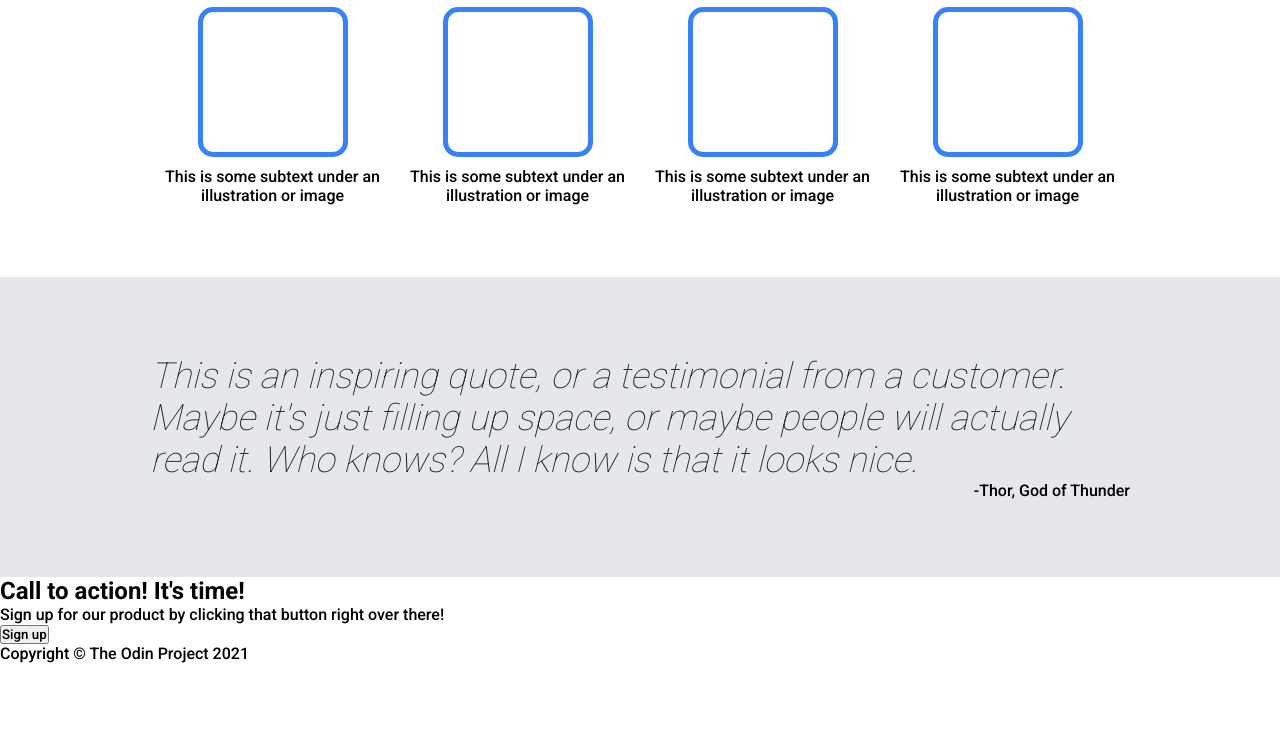
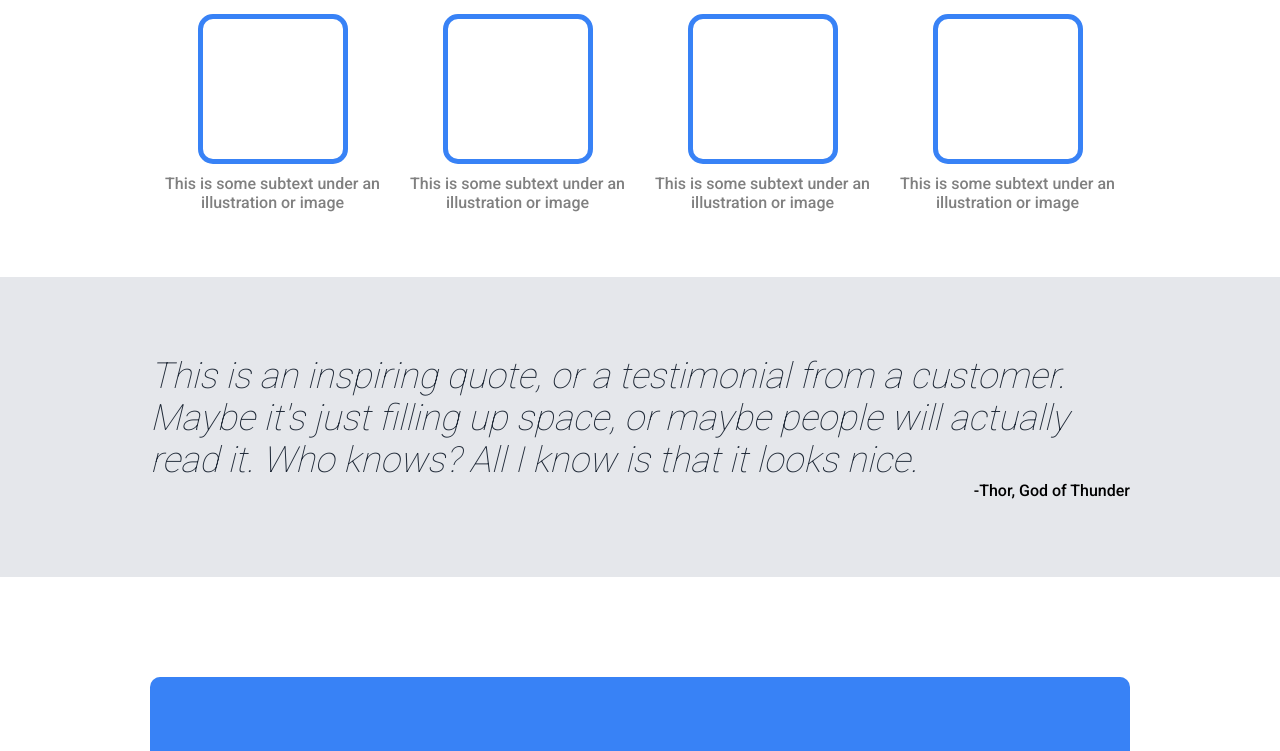
Before and after one commit to haveecode/odin-landing-page, a plain HTML site: page index.html in a window 1280 px wide. Shown: the part 593-1344 px from the top of the page. Before the commit the page ends 1256 px from the top, so only its background shows below. Drawn offline with Linux system fonts and the light colour scheme.

Commit message:
create the Call-To-Action Section and footer

```diff
--- a/index.html
+++ b/index.html
@@ -51,8 +51,8 @@
         <p class="quote">This is an inspiring quote, or a testimonial from a customer. Maybe it's just filling up space, or maybe people will actually read it. Who knows? All I know is that it looks nice.</p>
         <p class="author">-Thor, God of Thunder</p>
     </section>
-    <section>
-        <div>
+    <section class="call-to-action">
+        <div class="call-to-action-container">
             <h1>Call to action! It's time!</h1>
             <p>Sign up for our product by clicking that button right over there!</p>
         </div>
--- a/style.css
+++ b/style.css
@@ -86,6 +86,7 @@ a {
     font-size: 18px;
     padding: 10px 15px;
     border-radius: 12px;
+    border: 0;
 }
 
 /* Random Info */
@@ -101,6 +102,7 @@ a {
 
 .random-info h1 {
     padding-bottom: 30px;
+    font-size: 36px;
 }
 
 .card-placeholder {
@@ -122,7 +124,8 @@ a {
     display: flex;
     flex-flow: column nowrap;
     justify-content: center;
-    align-items: center
+    align-items: center;
+    color: gray
 }
 
 /* Quote Section */
@@ -147,3 +150,39 @@ a {
 .author {
     align-self: flex-end;
 }
+
+.call-to-action {
+    height: 200px;
+    margin: 100px 150px 100px;
+    background-color: #3882F6;
+    color: #F9FAF8;
+    border-radius: 10px;
+    display: flex;
+    justify-content: space-evenly;
+    align-items: center;
+}
+
+/* Call To Action Section */
+.call-to-action p {
+    color: #E5E7EB;
+}
+
+.call-to-action button {
+    width: 150px;
+    padding: 10px 15px;
+    background-color: #3882F6;
+    color: #F9FAF8;
+    border-radius: 8px;
+    border: 2px solid #F9FAF8;
+    font-size: 18px;
+}
+
+/* Footer */
+footer {
+    height: 70px;
+    background-color: #1F2937;
+    color: #F9FAF8;
+    display: flex;
+    justify-content: center;
+    align-items: center;
+}
```
